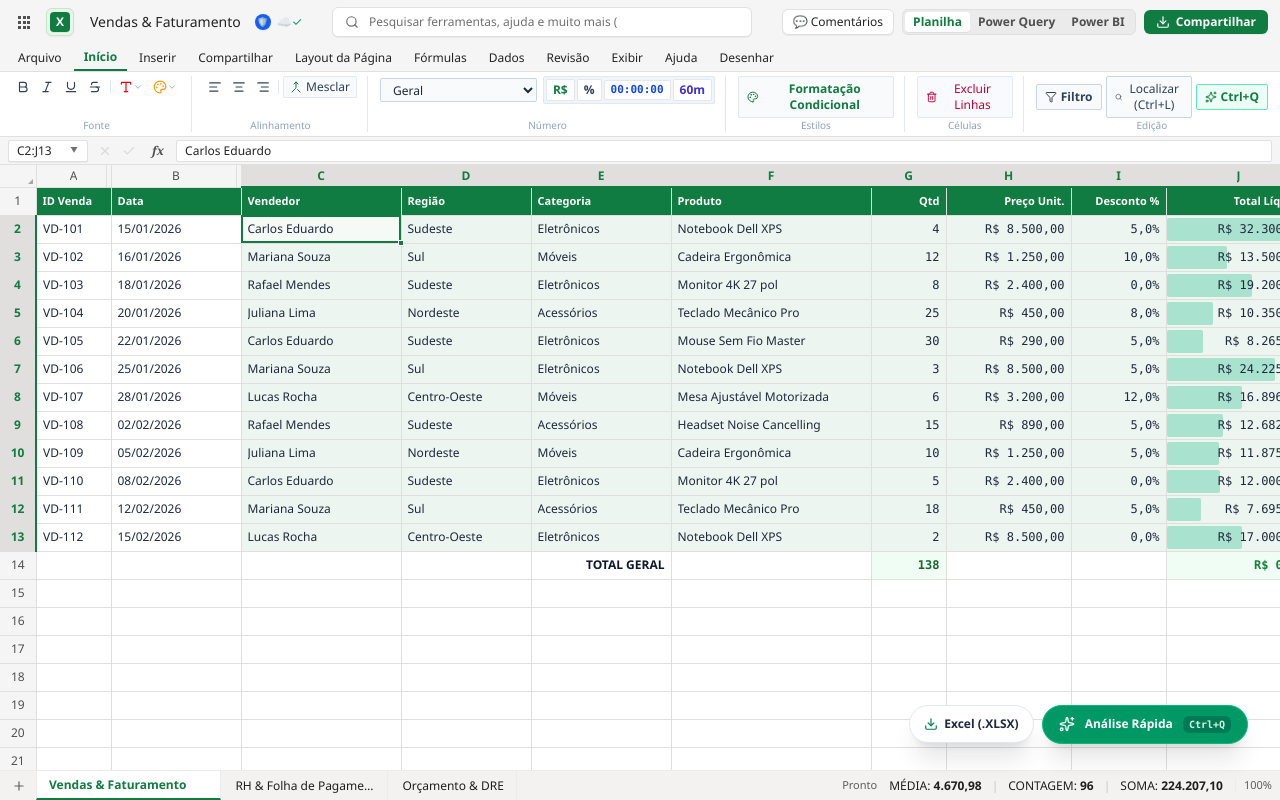
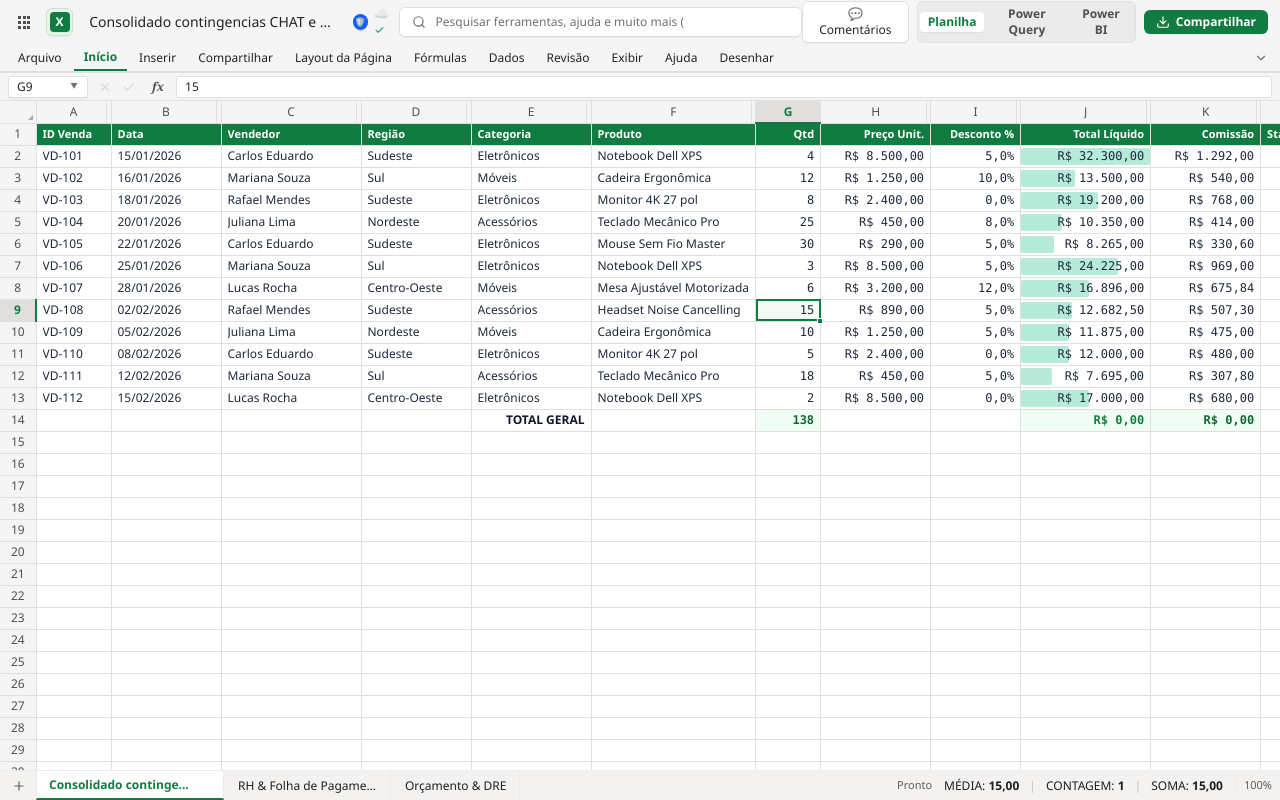
Before and after one commit to Fonteleee/excel-powerquery-powerbi, a React (Vite) app: page / in a window 1280 px wide. Built offline with nearby package versions, Linux system fonts and the light colour scheme.

Commit message:
feat(ui): exact layout calibration matching Excel Online screenshot (collapsed single-line ribbon mode, 22px row heights, G9 active focus)

```diff
--- a/src/App.tsx
+++ b/src/App.tsx
@@ -45,13 +45,14 @@ export function App() {
   });
 
   const [activeSheetId, setActiveSheetId] = useState<string>(() => sheets[0]?.id || 'sheet-sales');
-  const [activeCell, setActiveCell] = useState<CellPosition>({ row: 1, col: 2 });
+  const [activeCell, setActiveCell] = useState<CellPosition>({ row: 8, col: 6 });
   const [selectedRange, setSelectedRange] = useState<CellRange>({
-    startRow: 1,
-    startCol: 2,
-    endRow: 12,
-    endCol: 9,
+    startRow: 8,
+    startCol: 6,
+    endRow: 8,
+    endCol: 6,
   });
+
 
   // History stack for Undo / Redo
   const [historyPast, setHistoryPast] = useState<Sheet[][]>([]);
--- a/src/components/Header/RibbonBar.tsx
+++ b/src/components/Header/RibbonBar.tsx
@@ -86,7 +86,9 @@ export const RibbonBar: React.FC<RibbonBarProps> = ({
 }) => {
 
   const [activeRibbonTab, setActiveRibbonTab] = useState<'home' | 'insert' | 'formulas' | 'data' | 'view'>('home');
+  const [isRibbonCollapsed, setIsRibbonCollapsed] = useState(true);
   const [showColorPicker, setShowColorPicker] = useState<'text' | 'bg' | null>(null);
+
 
   // Apply format to all cells in selected range
   const applyFormat = (formatPatch: Partial<CellFormat>) => {
@@ -306,7 +308,8 @@ export const RibbonBar: React.FC<RibbonBarProps> = ({
       </div>
 
       {/* 2. RIBBON TABS (Exact Replica of Image 2 Tabs Bar) */}
-      <div className="h-7 px-2 flex items-center gap-0.5 bg-[#f5f5f5] text-xs font-normal text-[#242424] border-b border-[#e0e0e0]">
+      <div className="h-7 px-2 flex items-center justify-between bg-[#f5f5f5] text-xs font-normal text-[#242424] border-b border-[#e0e0e0]">
+        <div className="flex items-center gap-0.5 h-full">
           <button
             onClick={() => {
               onSetActiveView('spreadsheet');
@@ -321,6 +324,7 @@ export const RibbonBar: React.FC<RibbonBarProps> = ({
             onClick={() => {
               onSetActiveView('spreadsheet');
               setActiveRibbonTab('home');
+              setIsRibbonCollapsed(prev => activeRibbonTab === 'home' ? !prev : false);
             }}
             className={`px-2.5 h-full flex items-center cursor-pointer ${
               activeRibbonTab === 'home' && activeView === 'spreadsheet'
@@ -335,6 +339,7 @@ export const RibbonBar: React.FC<RibbonBarProps> = ({
             onClick={() => {
               onSetActiveView('spreadsheet');
               setActiveRibbonTab('insert');
+              setIsRibbonCollapsed(prev => activeRibbonTab === 'insert' ? !prev : false);
             }}
             className={`px-2.5 h-full flex items-center cursor-pointer ${
               activeRibbonTab === 'insert'
@@ -366,6 +371,7 @@ export const RibbonBar: React.FC<RibbonBarProps> = ({
             onClick={() => {
               onSetActiveView('spreadsheet');
               setActiveRibbonTab('formulas');
+              setIsRibbonCollapsed(prev => activeRibbonTab === 'formulas' ? !prev : false);
             }}
             className={`px-2.5 h-full flex items-center cursor-pointer ${
               activeRibbonTab === 'formulas'
@@ -426,10 +432,20 @@ export const RibbonBar: React.FC<RibbonBarProps> = ({
           </button>
         </div>
 
+        {/* Right: Ribbon Collapse/Expand Toggle Chevron */}
+        <button
+          onClick={() => setIsRibbonCollapsed(!isRibbonCollapsed)}
+          title={isRibbonCollapsed ? "Exibir Faixa de Opções" : "Ocultar Faixa de Opções"}
+          className="p-1 rounded hover:bg-[#ebebeb] text-[#707070] hover:text-[#242424] cursor-pointer transition-colors"
+        >
+          <ChevronDown className={`size-3.5 transition-transform duration-200 ${isRibbonCollapsed ? '' : 'rotate-180'}`} />
+        </button>
+      </div>
 
-      {/* 3. RIBBON TOOLBAR BODY */}
+      {/* 3. RIBBON TOOLBAR BODY (Simplified Single-Line Office 365 Toolbar) */}
+      {!isRibbonCollapsed && (
+        <div className="h-9 px-3 py-1 flex items-center gap-2 overflow-x-auto scrollbar-none bg-[#f5f5f5] text-xs text-[#242424] border-b border-[#e0e0e0] animate-in slide-in-from-top-1 duration-150">
 
-      <div className="h-16 px-3 py-1 flex items-center gap-3 overflow-x-auto scrollbar-none bg-white text-xs text-slate-700">
         {/* PÁGINA INICIAL */}
         {activeRibbonTab === 'home' && (
           <>
@@ -846,6 +862,7 @@ export const RibbonBar: React.FC<RibbonBarProps> = ({
           </div>
         )}
       </div>
+      )}
     </div>
   );
 };
--- a/src/data/sampleDatasets.ts
+++ b/src/data/sampleDatasets.ts
@@ -6,10 +6,10 @@ export function createEmptySheet(id: string, name: string, rows = 100, cols = 26
   const rowHeights: { [row: number]: number } = {};
 
   for (let c = 0; c < cols; c++) {
-    colWidths[c] = c === 0 ? 65 : c === 1 ? 140 : c === 2 ? 160 : c === 5 ? 190 : 125;
+    colWidths[c] = c === 0 ? 70 : c === 1 ? 120 : c === 2 ? 140 : c === 5 ? 170 : 100;
   }
   for (let r = 0; r < rows; r++) {
-    rowHeights[r] = 28;
+    rowHeights[r] = 22;
   }
 
   return {
@@ -25,23 +25,24 @@ export function createEmptySheet(id: string, name: string, rows = 100, cols = 26
   };
 }
 
-export function createSalesSampleSheet(id = 'sheet-sales', name = 'Vendas & Faturamento'): Sheet {
+export function createSalesSampleSheet(id = 'sheet-sales', name = 'Consolidado contingencias CHAT e VOZ'): Sheet {
   const sheet = createEmptySheet(id, name, 60, 20);
 
   sheet.colWidths = {
     0: 75,   // A: ID
-    1: 130,  // B: Data
-    2: 160,  // C: Vendedor
-    3: 130,  // D: Região
-    4: 140,  // E: Categoria
-    5: 200,  // F: Produto
-    6: 75,   // G: Qtd
-    7: 125,  // H: Preço Unit.
-    8: 95,   // I: Desconto %
-    9: 145,  // J: Total Líquido
-    10: 135, // K: Comissão
-    11: 120, // L: Status
+    1: 110,  // B: Data
+    2: 140,  // C: Vendedor
+    3: 110,  // D: Região
+    4: 120,  // E: Categoria
+    5: 160,  // F: Produto
+    6: 65,   // G: Qtd
+    7: 110,  // H: Preço Unit.
+    8: 90,   // I: Desconto %
+    9: 130,  // J: Total Líquido
+    10: 110, // K: Comissão
+    11: 100, // L: Status
   };
+
 
   const headers = [
     'ID Venda',
```
Lines whose indentation alone changed are shown as unchanged.
